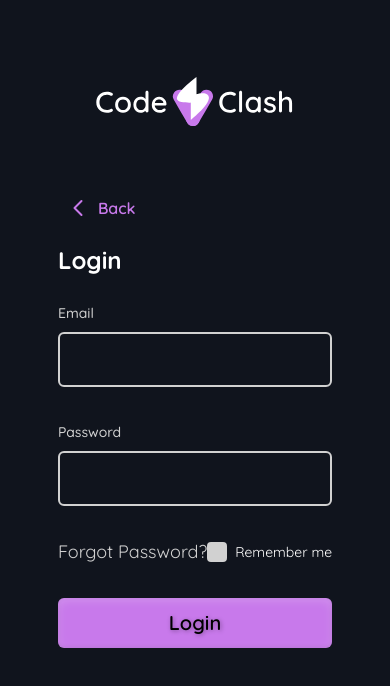
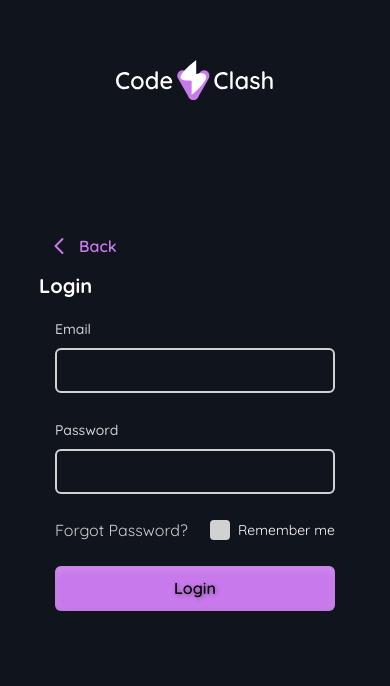
Before and after one commit to Kartikayy007/CodeClash, a Next.js app: page /login in a window 390 px wide. Shown: the top 686 px of the page. Built offline with nearby package versions, Linux system fonts and the light colour scheme.

Commit message:
Refactor Auth components for improved responsiveness and UI; adjust layout, spacing, and styles for better user experience

```diff
--- a/src/app/(auth)/AuthHeroImage.tsx
+++ b/src/app/(auth)/AuthHeroImage.tsx
@@ -64,6 +64,7 @@
           alt={Info.alt}
           width={Info.width}
           height={100}
+          className="px-2"
           priority
         />
       </div>
--- a/src/app/(auth)/login/page.tsx
+++ b/src/app/(auth)/login/page.tsx
@@ -5,24 +5,24 @@
 
 const Page = () => {
   return (
-    <div className="flex flex-col items-start justify-center gap-6 p-8">
+    <div className="flex flex-col items-start justify-center gap-4 sm:gap-6 p-4 sm:p-8 min-w-[320px]">
       <Image
         src='/logo.svg'
         alt="logo"
-        width={200}
-        height={40}
-        className="mx-auto lg:hidden absolute top-[77px] left-1/2 transform -translate-x-1/2"
+        width={160}
+        height={32}
+        className="mx-auto lg:hidden absolute top-[60px] sm:top-[77px] left-1/2 transform -translate-x-1/2"
         priority
       />
 
-      <BackButton href="/get-started" />
-
-      <h1 className='lg:text-3xl text-2xl font-bold text-white text-left'>
-        Login
-      </h1>
+      <div className="w-full">
+        <BackButton href="/get-started" />
+        <h1 className='text-xl sm:text-2xl lg:text-3xl font-bold text-white text-left mt-2'>
+          Login
+        </h1>
+      </div>
 
       <AuthForm type='login' />
-
     </div>
   )
 }
--- a/src/components/AuthForm.tsx
+++ b/src/components/AuthForm.tsx
@@ -52,11 +52,11 @@
   };
 
   return (
-    <section>
+    <section className="w-full  mx-auto px-4 sm:px-0">
       <Form {...form}>
         <form
           onSubmit={form.handleSubmit(onSubmit, onError)}
-          className="space-y-8"
+          className="space-y-6 sm:space-y-8"
         >
           {type === 'get-started' && (
             <>
@@ -88,8 +88,8 @@
                 type="password"
               />
 
-              <div className='flex justify-between items-center text-[#D1D1D1]'>
-                <button className='text-lg'>
+              <div className='flex justify-between items-center sm:items-center text-[#D1D1D1] gap-4 sm:gap-0'>
+                <button className='text-base sm:text-lg'>
                   Forgot Password?
                 </button>
 
@@ -129,13 +129,13 @@
                 type="password"
               />
 
-              <div className='flex items-center gap-2'>
+              <div className='flex items-start sm:items-center gap-2'>
                 <CustomCheckbox
                   name="terms"
                   label=""
                   control={form.control}
                 />
-                <p className="text-white text-base">
+                <p className="text-white text-sm sm:text-base">
                   I agree to the{' '}
                   <Link href={''} className="text-[#C879EB] font-bold hover:opacity-80 transition-opacity">
                     Terms and Conditions
@@ -153,19 +153,6 @@
             </>
           )}
 
-          {/* {type === 'verify' && (
-            <>
-              <CustomInput
-                name="otp"
-                label="OTP"
-                control={form.control}
-                placeholder=""
-              />
-              <LabelButton type="submit" variant="filled">
-                Verify OTP
-              </LabelButton>
-            </>
-          )} */}
         </form>
       </Form>
     </section>
--- a/src/components/CustomInput.tsx
+++ b/src/components/CustomInput.tsx
@@ -30,11 +30,24 @@
           <div className='flex flex-col w-full mt-2'>
             <FormControl>
               <input
-                className='w-full sm:w-[400px] md:w-[450px] lg:w-[500px] h-[55px] px-4 py-2 rounded-md
-                  bg-transparent border-2 border-[#D1D1D1]
-                  focus:outline-none focus:ring-2 focus:ring-[#C879EB]
-                  focus:border-[#C879EB] transition-all duration-300
-                  text-white placeholder:text-gray-400'
+                className='w-full min-w-[280px]
+                  sm:w-[400px] md:w-[450px] lg:w-[500px]
+                  h-[45px] sm:h-[55px]
+                  px-3 sm:px-4
+                  py-2
+                  rounded-md
+                  bg-transparent
+                  border-2
+                  border-[#D1D1D1]
+                  focus:outline-none
+                  focus:ring-2
+                  focus:ring-[#C879EB]
+                  focus:border-[#C879EB]
+                  transition-all
+                  duration-300
+                  text-sm sm:text-base
+                  text-white
+                  placeholder:text-gray-400'
                 type={type}
                 placeholder={placeholder}
                 {...field}
--- a/src/components/ui/LabelButton.tsx
+++ b/src/components/ui/LabelButton.tsx
@@ -31,15 +31,18 @@
       className={`
         relative
         w-full
-        max-w-md
+        min-w-[280px]
         sm:w-[400px]
         md:w-[450px]
         lg:w-[500px]
-        h-[50px]
+        h-[45px]
         sm:h-[55px]
-        px-4
+        px-3
+        sm:px-4
         py-2
         rounded-md
+        text-base
+        sm:text-lg
         ${variantStyles[variant]}
         ${className || ''}
       `}
```
